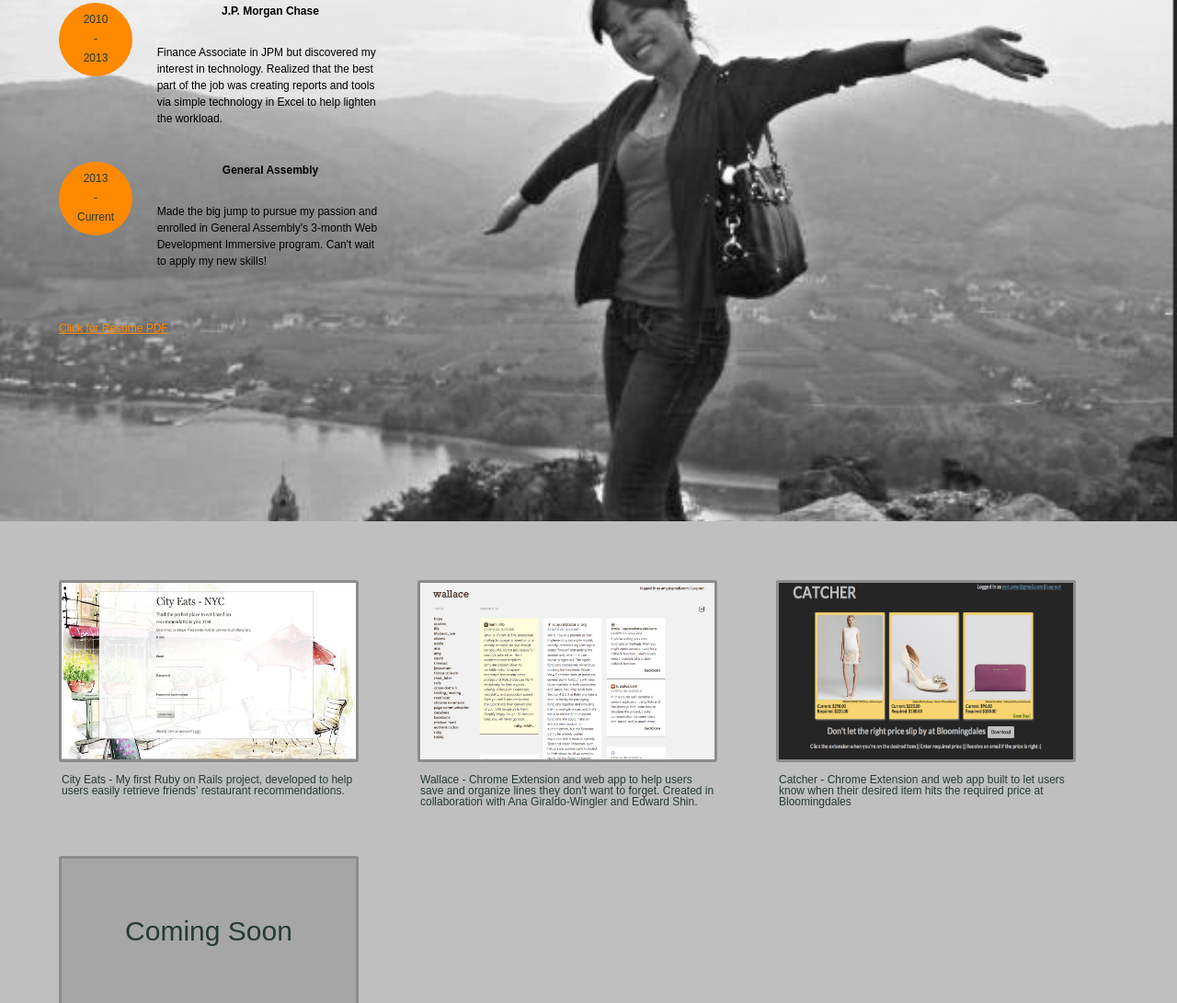
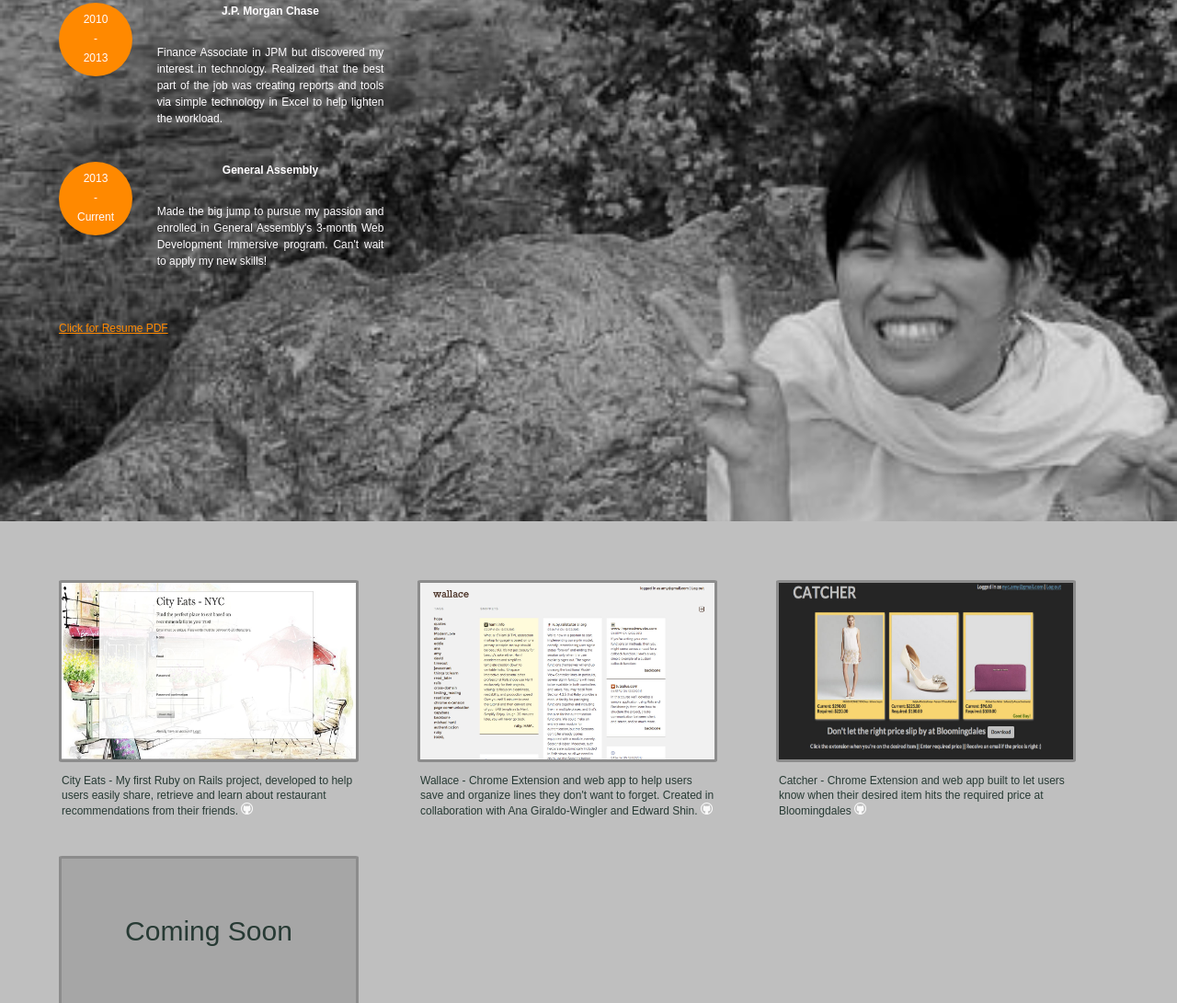
Before and after one commit to ruan20a/amyruan.com, a plain HTML site: page public/index.html in a window 1280 px wide. Shown: the part 1033-2124 px from the top of the page at 92% size. Drawn offline with Linux system fonts and the light colour scheme.

Commit message:
changed middle pic, added github links

```diff
--- a/public/index.html
+++ b/public/index.html
@@ -84,7 +84,10 @@
           </a>
 
           <div class="overview">
-            City Eats - My first Ruby on Rails project, developed to help users easily retrieve friends' restaurant recommendations.
+            City Eats - My first Ruby on Rails project, developed to help users easily share, retrieve and learn about restaurant recommendations from their friends.
+            <a href="https://github.com/ruan20a/restaurant_app" target="_blank">
+              <img src="images/github2.png" class="app-link">
+            </a>
           </div>
         </div>
 
@@ -95,6 +98,10 @@
 
           <div class="overview">
             Wallace - Chrome Extension and web app to help users save and organize lines they don't want to forget. Created in collaboration with Ana Giraldo-Wingler and Edward Shin.
+            <a href="https://github.com/ruan20a/snippets" target="_blank">
+              <img src="images/github2.png" class="app-link">
+            </a>
+
           </div>
 
         </div>
@@ -106,6 +113,9 @@
 
           <div class="overview">
             Catcher - Chrome Extension and web app built to let users know when their desired item hits the required price at Bloomingdales
+            <a href="https://github.com/ruan20a/bCatcher" target="_blank">
+              <img src="images/github2.png" class="app-link">
+            </a>
           </div>
 
         </div>
--- a/public/sass/_variables.scss
+++ b/public/sass/_variables.scss
@@ -1,5 +1,5 @@
 $heart-url: url('../images/hearts2.jpg');
-$path-url: url('../images/topMountain2.jpg');
+$path-url: url('../images/test2.jpg');
 
 
 
@@ -18,3 +18,4 @@ $awesome-red: #FF525E;
 $grey: #BFBFBF;
 $green: #5ce184;
 $orange: #ff8900;
+$white: #FFFDFF;
--- a/public/sass/style.scss
+++ b/public/sass/style.scss
@@ -127,6 +127,7 @@ nav {
 .time {
   padding: 8px;
   text-align: center;
+  color: $white;
 }
 
 .stage{
@@ -134,7 +135,7 @@ nav {
   margin-left: $circle-measures;
   text-align: center;
   font-weight: bold;
-  color: darken($dark-font, 35);
+  color: $white;
 }
 
 .description{
@@ -142,7 +143,8 @@ nav {
   max-width: 300px;
   padding: $circle-measures/3;
   margin-left: $circle-measures;
-  color: darken($dark-font, 35);
+  color: $white;
+  text-align: justify;
 }
 
 .link{
@@ -175,8 +177,9 @@ nav {
   margin: 5% 0 3% 5%;
   border: 3px solid darken($grey,20);
   border-radius: 1%;
-  &.hover{
+  &:hover{
     background-color: $orange;
+    border: 3px solid $circle-orange;
   }
 }
 
@@ -186,7 +189,7 @@ nav {
   width: 100%;
   opacity: 1;
 
-  &.hover{
+  &:hover{
     opacity: 0.7;
   }
 }
@@ -199,6 +202,14 @@ nav {
 
 .overview{
   margin-top: 5%;
+  line-height: 1.3em;
+}
+
+.app-link{
+  width: 4%;
+  height:auto;
+  display: inline-block;
+
 }
 
 /*Connect */
```
Also changed, not shown: public/css/style.css, public/images/github2.png (added), public/images/test.jpg (added), public/images/test2.jpg (added).
